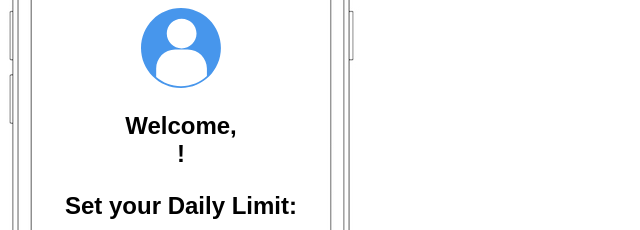
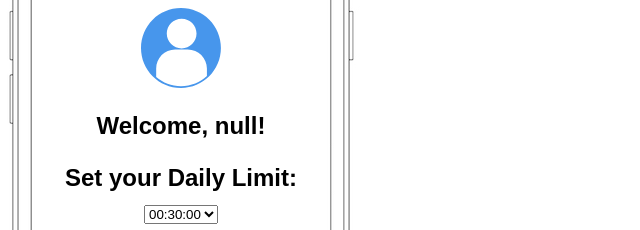
Before and after one commit to eecs330-g66/Social-Media-Blocker, a plain HTML site: page prototype/user.html in a window 1280 px wide. Shown: the part 163-393 px from the top of the page, without its empty margins (0-640 px from the left). Drawn offline with Linux system fonts and the light colour scheme.

Commit message:
fixed something

```diff
--- a/prototype/app.js
+++ b/prototype/app.js
@@ -14,7 +14,7 @@ var users = {           //hardcoding 2 users
 
 function init() {
     //console.log(user_input);
-    document.getElementById("curr_user").innerHTML = localStorage.getItem('user');
+    document.getElementById("curr_user").innerHTML = 'Welcome, ' + localStorage.getItem('user') + '!';
 
 	var start_day = localStorage.getItem('start_day');
 	var start_hour = Number(localStorage.getItem('start_hour'));
--- a/prototype/user.html
+++ b/prototype/user.html
@@ -7,7 +7,7 @@
         <div id="screen">
           <h1>My Profile</h1>
               <div class="profilepic"><img src="images/user_profile.svg" width="80" height="80"></div>
-              <div class="welcome"><h3>Welcome, <div id="curr_user"></div>!</h3></div>
+              <h3><div id="curr_user"></div></h3>
                <div class="timeform">
                 <h2>Set your Daily Limit:</h2><br>
                   <select id="daily_limit">
```
